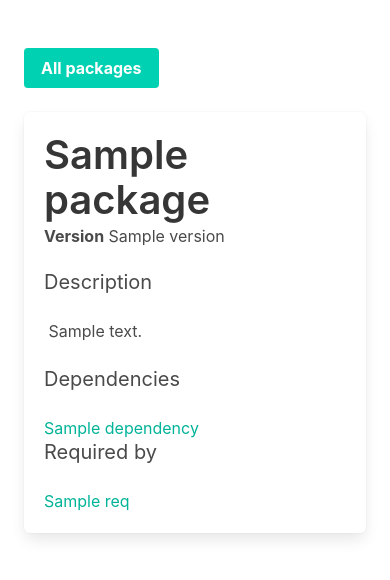
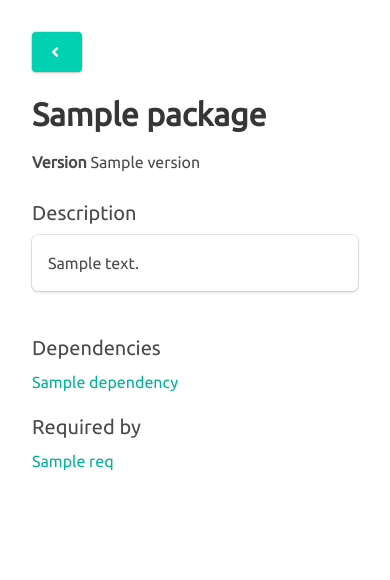
Before and after one commit to riku-heinonen/reaktor-pre-assignment-2020, a Flask app: template templates/package.html in a window 390 px wide. Shown: the top 580 px of the page. Run offline with Flask 2, Linux system fonts and the light colour scheme; the template is opened without the code that fills it: most values are stand-ins (such as "Sample title", 1, 10 or a date in 2020); parts of the project's set-up code (start-up, migrations or seed data) failed here and were passed over; some libraries are stand-ins or nearby versions.

Commit message:
Style the page to be more mobile friendly

```diff
--- a/static/styles.css
+++ b/static/styles.css
@@ -1,8 +1,75 @@
+* {
+	font-family: 'Ubuntu', sans-serif;
+}
+
 #description {
 	white-space: pre;
+}
+
+.box,
+.buttons {
+	width: 85%;
+	margin: 0 auto;
+}
+
+.button {
+	padding-left: 0.5em;
+	box-shadow: 0 2px 3px rgba(10, 10, 10, .1), 0 0 0 1px rgba(10, 10, 10, .1);
+}
+
+.box {
+	padding: 4em;
 }
 
 .list-item {
 	color: hsl(171, 100%, 35%);
 	background-color: white !important;
 }
+
+.subtitle {
+	padding-top: 1em;
+	margin-bottom: 0.5em !important;
+}
+
+#description-container {
+	box-shadow: 0 2px 3px rgba(10, 10, 10, .1), 0 0 0 1px rgba(10, 10, 10, .1);
+	border-radius: 6px;
+	padding: 1em;
+}
+
+@media only screen and (max-width: 768px) {
+	#description {
+		white-space: normal;
+	}
+
+	.section {
+		margin: 0px;
+		padding: 0px;
+	}
+	#button-text {
+		display: none;
+	}
+
+	#package-container {
+		padding-top: 0;
+	}
+	.buttons {
+		width: 100%;
+		padding: 0 2em;
+		padding-top: 2em;
+		margin-bottom: 0;
+	}
+	.box {
+		width: 100%;
+		padding: 2em;
+		border: none;
+		box-shadow: none;
+	}
+	.button {
+		padding-left: 0.75em;
+		/* padding-right: 0.3em; */
+	}
+	.title {
+		font-size: 2rem !important;
+	}
+}
--- a/templates/landing_page.html
+++ b/templates/landing_page.html
@@ -7,6 +7,7 @@
     <title>dpkg packages</title>
     <link rel="stylesheet" href="https://cdn.jsdelivr.net/npm/bulma@0.8.0/css/bulma.min.css">
     <link rel="stylesheet" href="{{ url_for('static', filename='styles.css') }}">
+    <link href="https://fonts.googleapis.com/css?family=Ubuntu&display=swap" rel="stylesheet">
 </head>
 
 <body>
--- a/templates/package.html
+++ b/templates/package.html
@@ -7,21 +7,25 @@
     <title>{{ package.name }}</title>
     <link rel="stylesheet" href="https://cdn.jsdelivr.net/npm/bulma@0.8.0/css/bulma.min.css">
     <link rel="stylesheet" href="{{ url_for('static', filename='styles.css') }}">
+    <link href="https://fonts.googleapis.com/css?family=Ubuntu&display=swap" rel="stylesheet">
+    <script defer src="https://use.fontawesome.com/releases/v5.3.1/js/all.js"></script>
 </head>
 
 <body>
     <div class="section">
         <div class="container">
+
             <div class="buttons">
                 <a class="button is-primary" href="/packages">
-                    <strong>All packages</strong>
+                    <i class="fas fa-angle-left fa-fw"></i>
+                    <span id="button-text"><strong>All packages</strong></span>
                 </a>
             </div>
-            <div class="box">
+            <div class="box" id="package-container">
                 <h1 class="title is-2"> {{ package.name }} </h1>
                 <h3 class="subtitle is-6"> <b>Version</b> {{ package.version }} </h3>
                 <h3 class="subtitle"> Description </h3>
-                <div class="content">
+                <div class="content" id="description-container">
                     <p id="description"> {{ package.description }} </p>
                 </div>
                 {% if package.dependencies %}
```
